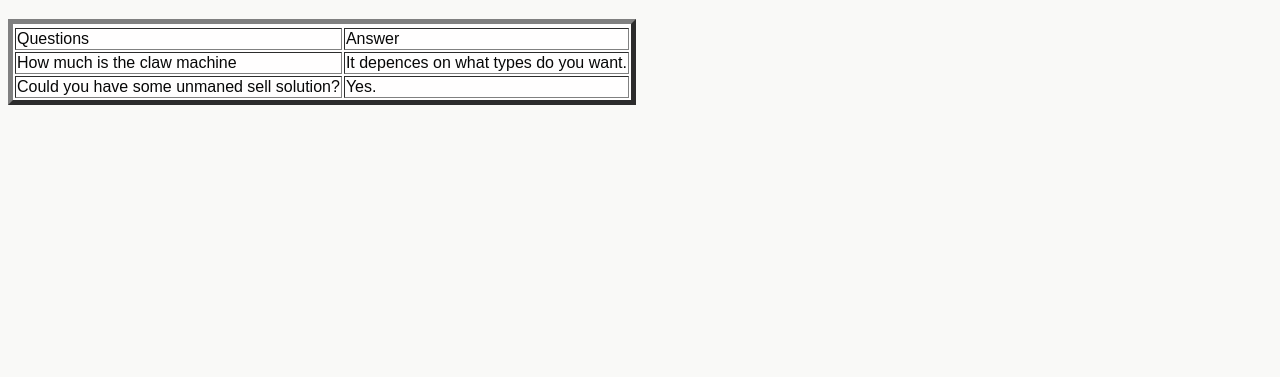
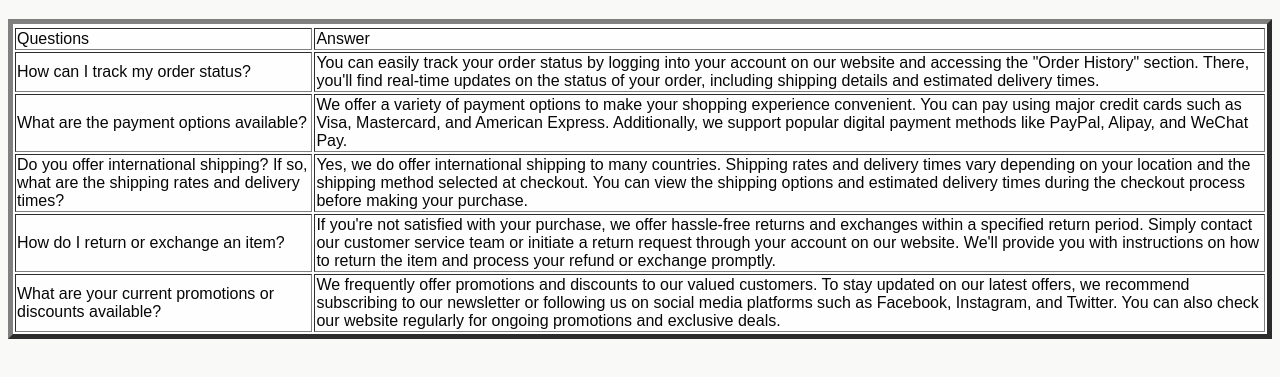
Before and after one commit to danqi-pvcc/topa.github.io, a plain HTML site: page support.html in a window 1280 px wide. Shown: the part 61-438 px from the top of the page. Drawn offline with Linux system fonts and the light colour scheme.

Commit message:
Add files via upload

```diff
--- a/support.html
+++ b/support.html
@@ -16,11 +16,26 @@
     </tr>
 
     <tr>
-        <td>How much is the claw machine</td>
-        <td>It depences on what types do you want.</td>
+        <td>How can I track my order status?</td>
+        <td>You can easily track your order status by logging into your account on our website and accessing the "Order History" section. There, you'll find real-time updates on the status of your order, including shipping details and estimated delivery times.</td>
     </tr>
 
     <tr>
-        <td>Could you have some unmaned sell solution?</td>
-        <td>Yes.</td>
+        <td>What are the payment options available?</td>
+        <td>We offer a variety of payment options to make your shopping experience convenient. You can pay using major credit cards such as Visa, Mastercard, and American Express. Additionally, we support popular digital payment methods like PayPal, Alipay, and WeChat Pay.</td>
     </tr>
+
+    <tr>
+         <td>Do you offer international shipping? If so, what are the shipping rates and delivery times?</td>
+         <td>Yes, we do offer international shipping to many countries. Shipping rates and delivery times vary depending on your location and the shipping method selected at checkout. You can view the shipping options and estimated delivery times during the checkout process before making your purchase.</td>
+    </tr>
+
+    <tr>
+        <td>How do I return or exchange an item?</td>
+        <td>If you're not satisfied with your purchase, we offer hassle-free returns and exchanges within a specified return period. Simply contact our customer service team or initiate a return request through your account on our website. We'll provide you with instructions on how to return the item and process your refund or exchange promptly.</td>
+    </tr>
+
+    <tr>
+        <td>What are your current promotions or discounts available?</td>
+        <td>We frequently offer promotions and discounts to our valued customers. To stay updated on our latest offers, we recommend subscribing to our newsletter or following us on social media platforms such as Facebook, Instagram, and Twitter. You can also check our website regularly for ongoing promotions and exclusive deals.</td>
+    </tr>
```
